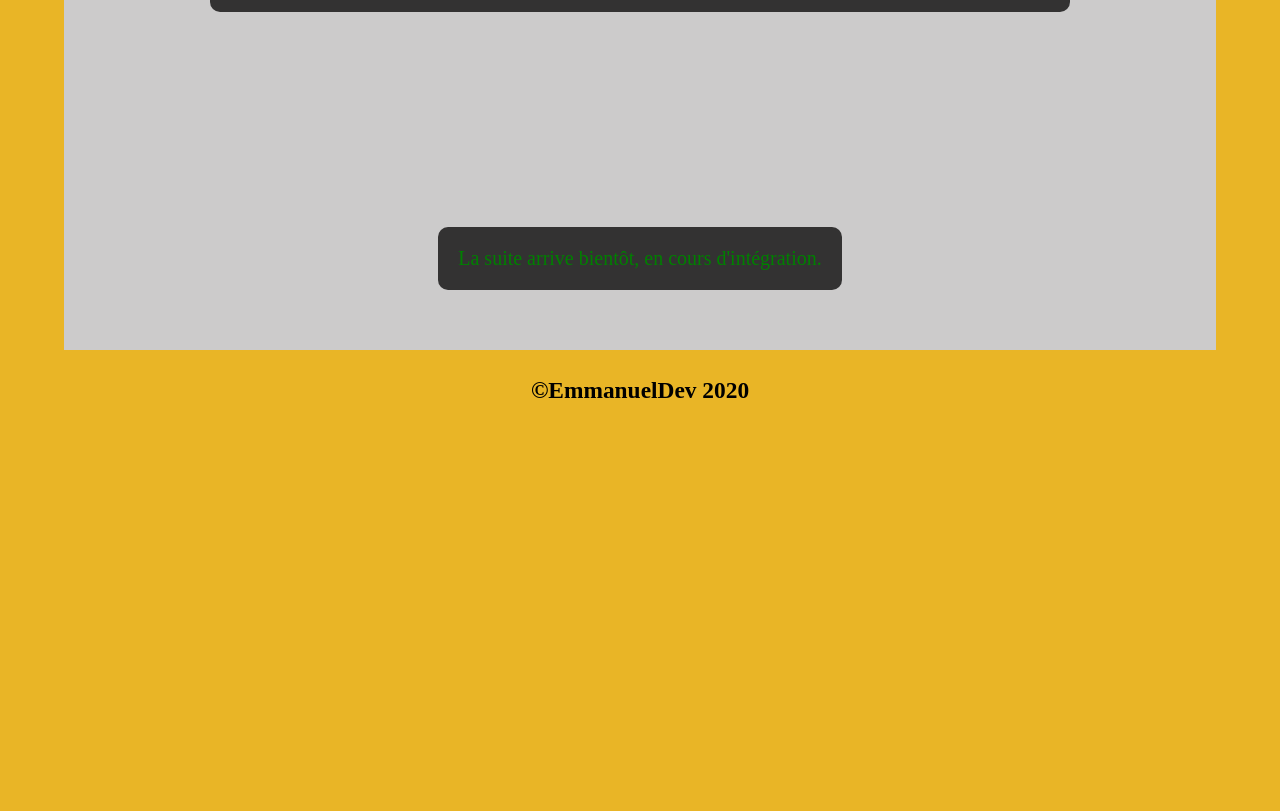
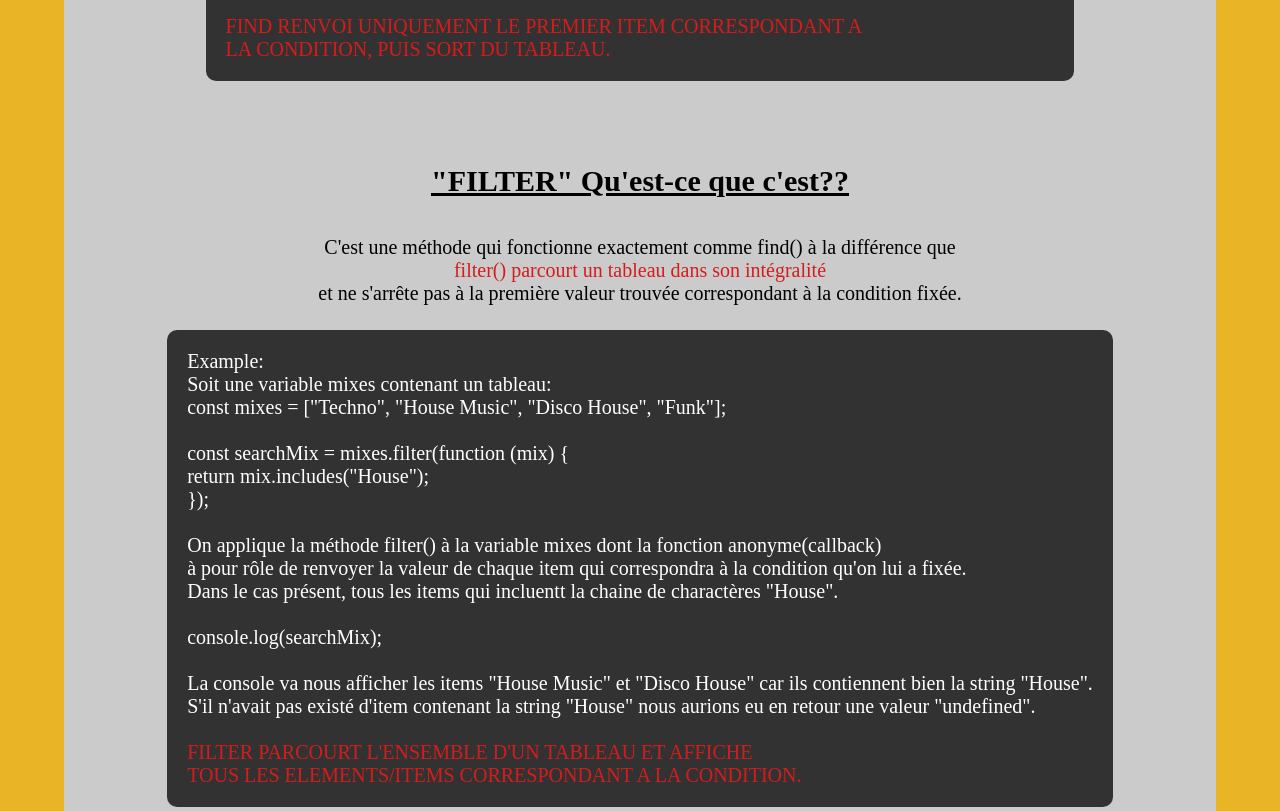
Before and after one commit to EmmanuelD69/fichesRecapJsPerso, a plain HTML site: page pages/tableaux.html in a window 1280 px wide. Shown: the part 7813-8624 px from the top of the page. Before the commit the page ends 8243 px from the top, so only its background shows below. Drawn offline with Linux system fonts and the light colour scheme.

Commit message:
Ajout "Methode FILTER"

```diff
--- a/pages/tableaux.html
+++ b/pages/tableaux.html
@@ -378,16 +378,57 @@
 							On applique la méthode find() à la variable mixes dont la fonction
 							anonyme(callback) <br />
 							à pour rôle de renvoyer la valeur du premier élément/item qui
-							correspondra à la condition qu'on a fixé. <br />
+							correspondra à la condition qu'on a fixée. <br />
 							Dans le cas présent, le premier item qui inclut la chaine de
 							charactères "Disco". <br /><br />
 							console.log(searchMix); <br /><br />
 							La console va bien nous afficher le mot "Disco" car il existe bien
 							dans notre tableau. <br />
 							S'il n'avait pas existé, find() nous aurait renvoyé "undefined".
+							<br /><br />
+							<span
+								>FIND RENVOI UNIQUEMENT LE PREMIER ITEM CORRESPONDANT A
+								<br />
+								LA CONDITION, PUIS SORT DU TABLEAU.
+							</span>
 						</p>
 					</li>
-					<li class="article"></li>
+					<li class="article">
+						<h2>"FILTER" Qu'est-ce que c'est??</h2>
+						<p class="paragraphe explication">
+							C'est une méthode qui fonctionne exactement comme find() à la
+							différence que <br />
+							<span>filter() parcourt un tableau dans son intégralité </span>
+							<br />
+							et ne s'arrête pas à la première valeur trouvée correspondant à la
+							condition fixée.
+						</p>
+						<p class="paragraphe example">
+							Example: <br />
+							Soit une variable mixes contenant un tableau: <br />
+							const mixes = ["Techno", "House Music", "Disco House", "Funk"];
+							<br /><br />
+							const searchMix = mixes.filter(function (mix) { <br />
+							return mix.includes("House"); <br />
+							}); <br /><br />
+							On applique la méthode filter() à la variable mixes dont la
+							fonction anonyme(callback) <br />
+							à pour rôle de renvoyer la valeur de chaque item qui correspondra
+							à la condition qu'on lui a fixée. <br />
+							Dans le cas présent, tous les items qui incluentt la chaine de
+							charactères "House". <br /><br />
+							console.log(searchMix); <br /><br />
+							La console va nous afficher les items "House Music" et "Disco
+							House" car ils contiennent bien la string "House". <br />
+							S'il n'avait pas existé d'item contenant la string "House" nous
+							aurions eu en retour une valeur "undefined".
+							<br /><br />
+							<span
+								>FILTER PARCOURT L'ENSEMBLE D'UN TABLEAU ET AFFICHE <br />
+								TOUS LES ELEMENTS/ITEMS CORRESPONDANT A LA CONDITION.
+							</span>
+						</p>
+					</li>
 					<li class="article"></li>
 					<li class="article"></li>
 					<li class="article">
```
